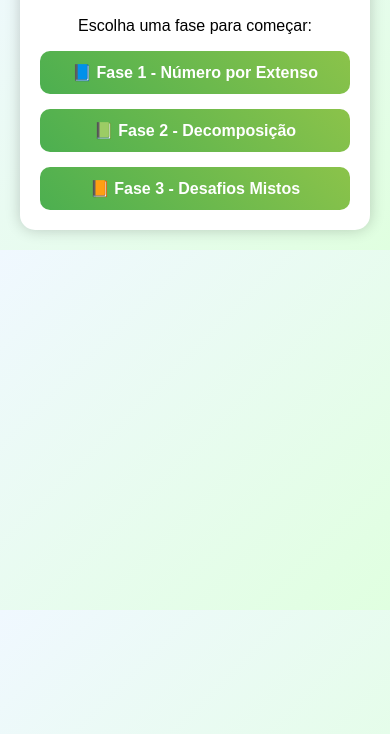
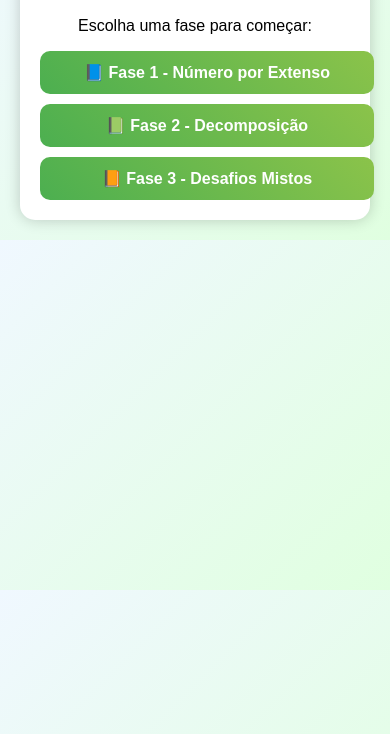
Before and after one commit to emartani/centenas-dezenas, a plain HTML site: page index.html in a window 390 px wide. Shown: the part 110-844 px from the top of the page. Drawn offline with Linux system fonts and the light colour scheme.

Commit message:
media-query

```diff
--- a/style.css
+++ b/style.css
@@ -43,7 +43,7 @@
   background: linear-gradient(45deg, #388e3c, #66bb6a);
 }
 
-/* 📱 Responsivo */
+/* 📱 Media Query para telas menores */
 @media (max-width: 600px) {
   body {
     padding: 20px;
@@ -60,5 +60,10 @@
   .botao-fase {
     font-size: 16px;
     padding: 12px;
+    width: 100%;
+  }
+
+  .menu-fases {
+    gap: 10px;
   }
 }
```
